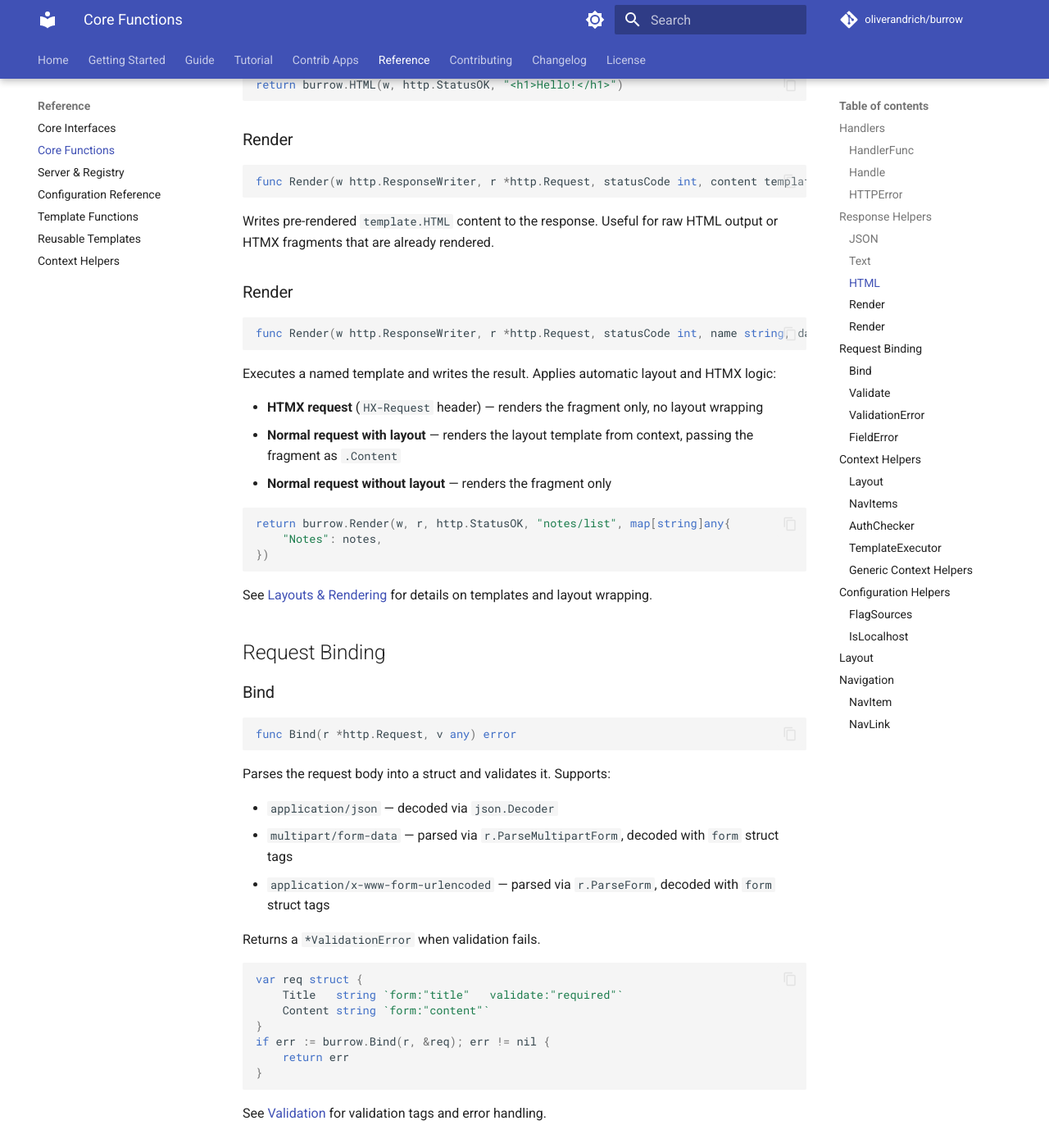
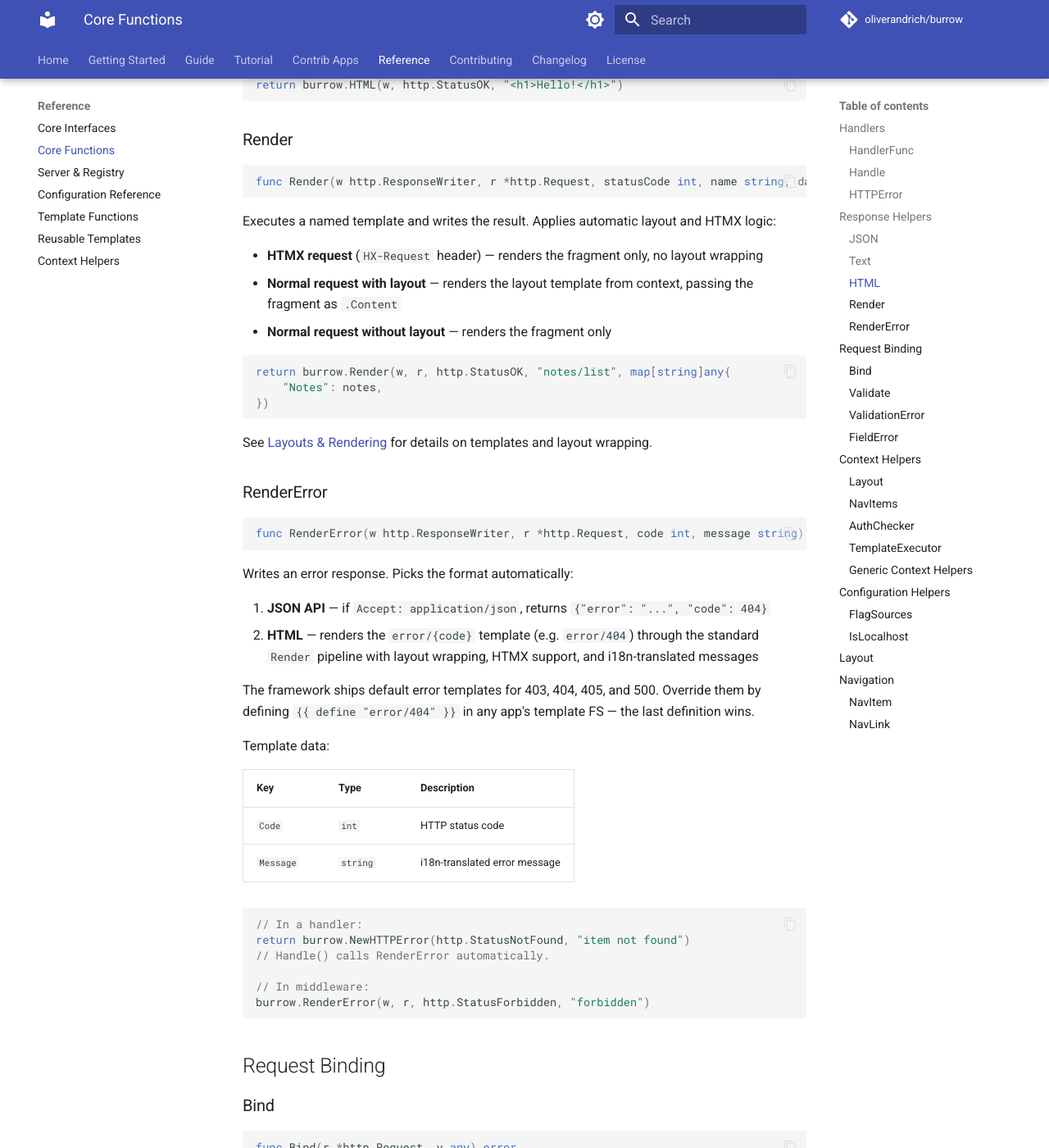
Before and after one commit to oliverandrich/burrow, an MkDocs documentation site: the page built from docs/reference/core-functions.md, in a window 1280 px wide and 1400 px high, scrolled down 1779 px. Shown: the whole window at 82% size. Built offline with MkDocs 1.6.1 and Material for MkDocs 9.7.7, drawn with Linux system fonts in a browser that asks for light colours; comment, search, counter and statistics services are not loaded.

Commit message:
docs: add RenderError to changelog and reference docs
Document error pages feature, RequireAdmin behavior change, and test
helpers in changelog. Add RenderError section to core-functions
reference. Remove stale Render(template.HTML) overload from docs.

````diff
--- a/docs/reference/core-functions.md
+++ b/docs/reference/core-functions.md
@@ -88,14 +88,6 @@ return burrow.HTML(w, http.StatusOK, "<h1>Hello!</h1>")
 ### Render
 
 ```go
-func Render(w http.ResponseWriter, r *http.Request, statusCode int, content template.HTML) error
-```
-
-Writes pre-rendered `template.HTML` content to the response. Useful for raw HTML output or HTMX fragments that are already rendered.
-
-### Render
-
-```go
 func Render(w http.ResponseWriter, r *http.Request, statusCode int, name string, data map[string]any) error
 ```
 
@@ -112,6 +104,35 @@ return burrow.Render(w, r, http.StatusOK, "notes/list", map[string]any{
 ```
 
 See [Layouts & Rendering](../guide/layouts.md) for details on templates and layout wrapping.
+
+### RenderError
+
+```go
+func RenderError(w http.ResponseWriter, r *http.Request, code int, message string)
+```
+
+Writes an error response. Picks the format automatically:
+
+1. **JSON API** — if `Accept: application/json`, returns `{"error": "...", "code": 404}`
+2. **HTML** — renders the `error/{code}` template (e.g. `error/404`) through the standard `Render` pipeline with layout wrapping, HTMX support, and i18n-translated messages
+
+The framework ships default error templates for 403, 404, 405, and 500. Override them by defining `{{ define "error/404" }}` in any app's template FS — the last definition wins.
+
+Template data:
+
+| Key       | Type   | Description                          |
+|-----------|--------|--------------------------------------|
+| `Code`    | `int`  | HTTP status code                     |
+| `Message` | `string` | i18n-translated error message      |
+
+```go
+// In a handler:
+return burrow.NewHTTPError(http.StatusNotFound, "item not found")
+// Handle() calls RenderError automatically.
+
+// In middleware:
+burrow.RenderError(w, r, http.StatusForbidden, "forbidden")
+```
 
 ## Request Binding
 
````
Also changed, not shown: CHANGELOG.md (+4 -0 lines).
